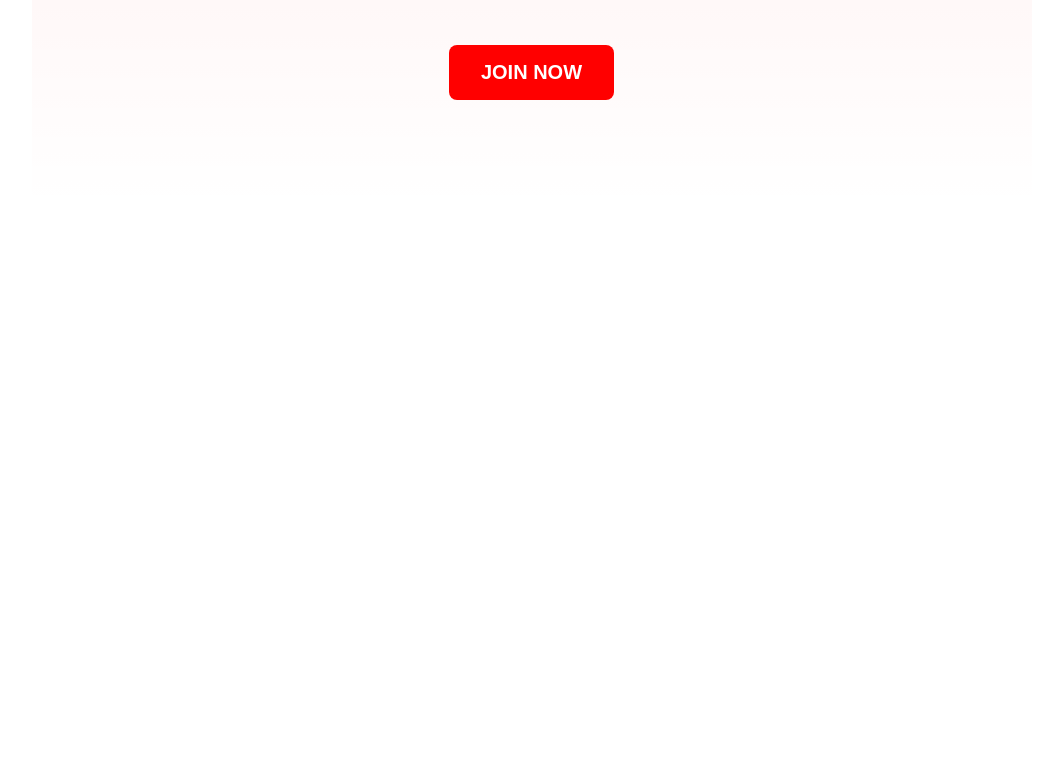
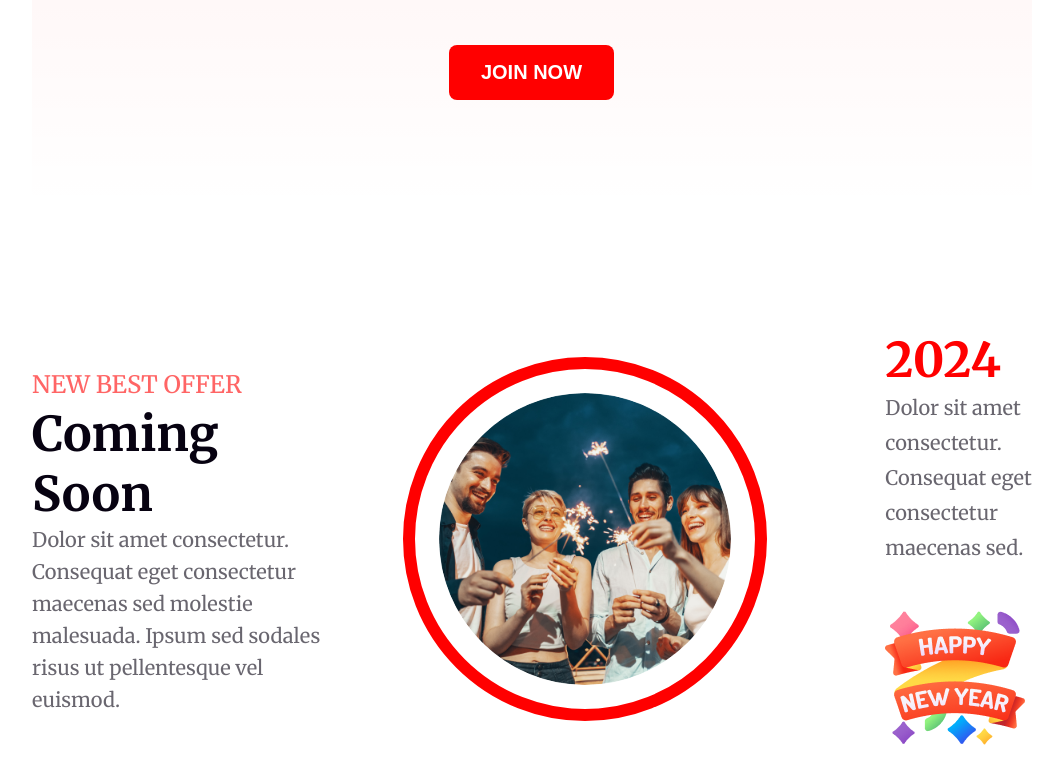
Before and after one commit to fasiyam/new-year-discount-page, a plain HTML site: page index.html in a window 1280 px wide. Shown: the part 3103-3887 px from the top of the page, without its empty margins (108-1170 px from the left). Before the commit the page ends 3433 px from the top, so only its background shows below. Drawn offline with Linux system fonts and the light colour scheme.

Commit message:
added comming soon section

```diff
--- a/index.html
+++ b/index.html
@@ -51,6 +51,25 @@
 
             <a href="#"><button>JOIN NOW</button></a>
         </section>
+
+        <section class="comming-soon">
+            <div class="column-one">
+                <p class="primary-color" id="best-offer"> NEW BEST OFFER</p>
+                <h3 class="title-color">Coming Soon</h3>
+                <p class="title-color">Dolor sit amet consectetur. Consequat eget consectetur maecenas sed molestie malesuada. Ipsum sed sodales risus ut pellentesque vel euismod. </p>
+            </div>
+
+            <div class="column-two">
+                <img src="/assets/images/Ellipse 1.png" alt="">
+            </div>
+
+            <div class="column-three">
+                <h3 class="primary-color">2024</h3>
+                <p class="title-color">Dolor sit amet consectetur. Consequat eget consectetur maecenas sed.</p>
+
+                <img src="/assets/images/Group 96.png" alt="">
+            </div>
+        </section>
     </main>
 </body>
 </html>
--- a/style.css
+++ b/style.css
@@ -186,3 +186,60 @@ body {
     border-radius: 8px;
     color: #fff;
 }
+
+
+/* Comming soon section */
+
+.comming-soon {
+    display: flex;
+    align-items: center;
+    justify-content: center;
+    margin-bottom: 120px;
+}
+
+#best-offer {
+    font-size: 24px;
+    font-weight: 500;
+}
+
+.column-one {
+    max-width: 393px;
+    margin-right: 70px;
+}
+.column-one h3 {
+    font-size: 48px;
+    font-weight: 700;
+}
+
+.column-one p {
+    font-size: 20px;
+    line-height: 1.6;
+    opacity: 60%;
+}
+
+.column-two {
+    max-width: 463px;
+    margin-right: 118px;
+}
+.column-two img {
+    border-radius: 50%;
+    border: 12px solid #FF0000;
+    padding: 24px;
+    max-width: 364px;
+    max-height: 364px;
+}
+
+.column-three h3 {
+    font-size: 48px;
+    font-weight: bold;
+}
+
+.column-three p {
+    font-size: 20px;
+    opacity: 60%;
+    line-height: 1.75;
+}
+
+.column-three img {
+    margin-top: 43px;
+}
```
